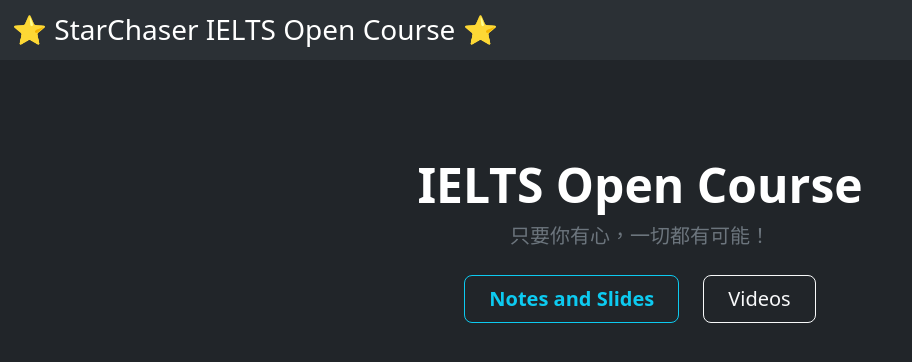
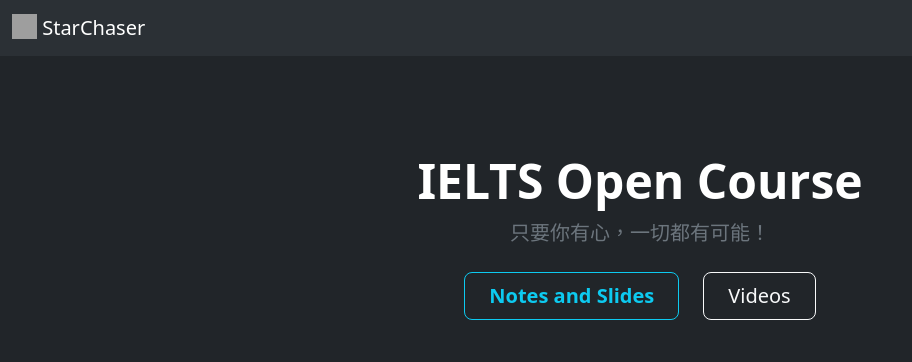
Before and after one commit to louiskwt/starchaser-portal, a PHP site: page / in a window 1280 px wide. Shown: the top 362 px of the page, without its empty margins (0-912 px from the left). Run offline with PHP 8.4, Linux system fonts and the light colour scheme; grey boxes are pictures that could not be loaded.

Commit message:
added navbar icon

```diff
--- a/template/navbar.php
+++ b/template/navbar.php
@@ -2,6 +2,9 @@
 
 <nav class="navbar bg-body-tertiary">
   <div class="container-fluid">
-    <span class="navbar-brand mb-0 h1 fs-3"> ⭐️ StarChaser IELTS Open Course ⭐️</span>
+  <a class="navbar-brand" href="#">
+      <img src="https://cdn.jsdelivr.net/gh/louiskwt/starchaser-static/icons/icon-196.png" alt="starchaser-icon" width="25" height="25" class="d-inline-block align-text-top">
+     StarChaser
+    </a>
   </div>
 </nav>
```
